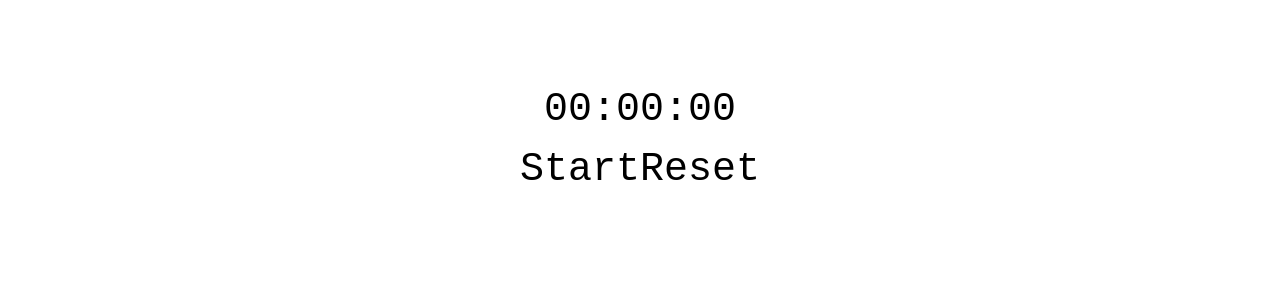
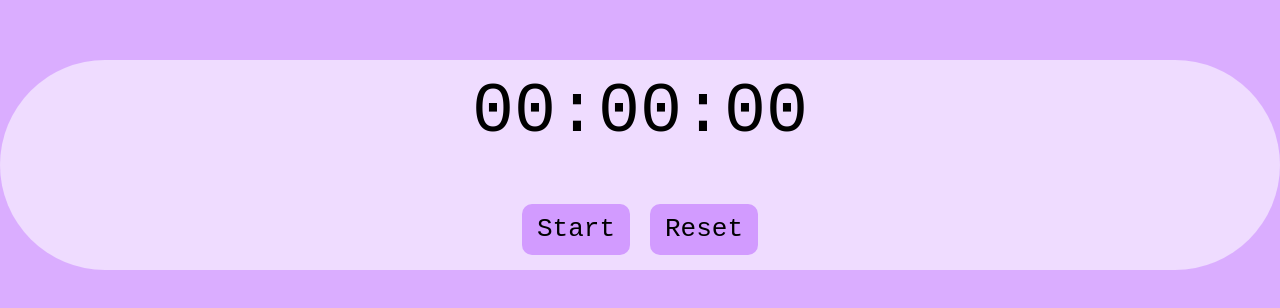
Before and after one commit to msol98/stopwatch, a React (Create React App) app: page / in a window 1280 px wide. Shown: the part 180-488 px from the top of the page. Built offline with nearby package versions, Linux system fonts and the light colour scheme.

Commit message:
Fix styles

```diff
--- a/src/App.css
+++ b/src/App.css
@@ -2,14 +2,38 @@
 @tailwind components;
 @tailwind utilities;
 
+body {
+  font-family: monospace;
+  background-color: #daadff;
+  position: absolute;
+  top: 0;
+  left: 0;
+  bottom: 0;
+  right: 0;
+}
+
 .stopwatch {
   flex-direction: column;
-  font-size: 40px;
-  height: 80vh;
-  font-family: monospace;
+  font-size: 70px;
+  background: #efdcff;
+  margin: 30vh auto auto;
 }
 
 .records {
   font-size: 20px;
-  margin: 7px 0;
+  text-align: center;
+  margin-top: 30px;
 }
+
+.stopwatch button {
+  margin: 0 10px;
+  border-radius: 10px;
+  padding: 6px 15px;
+  font-size: 26px;
+  background-color: #d29bff;
+}
+
+.stopwatch button:active,
+.stopwatch button:hover {
+  background-color: #c175ff;
+}
```
